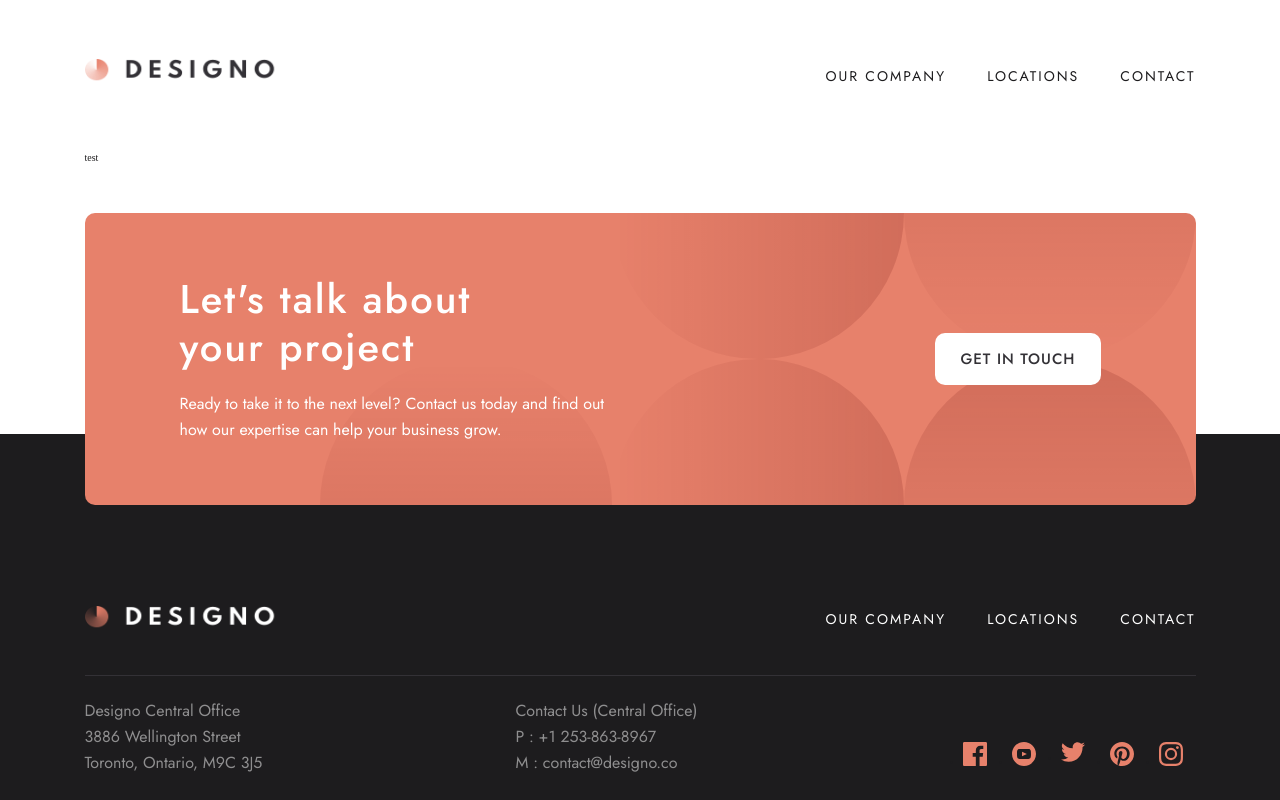
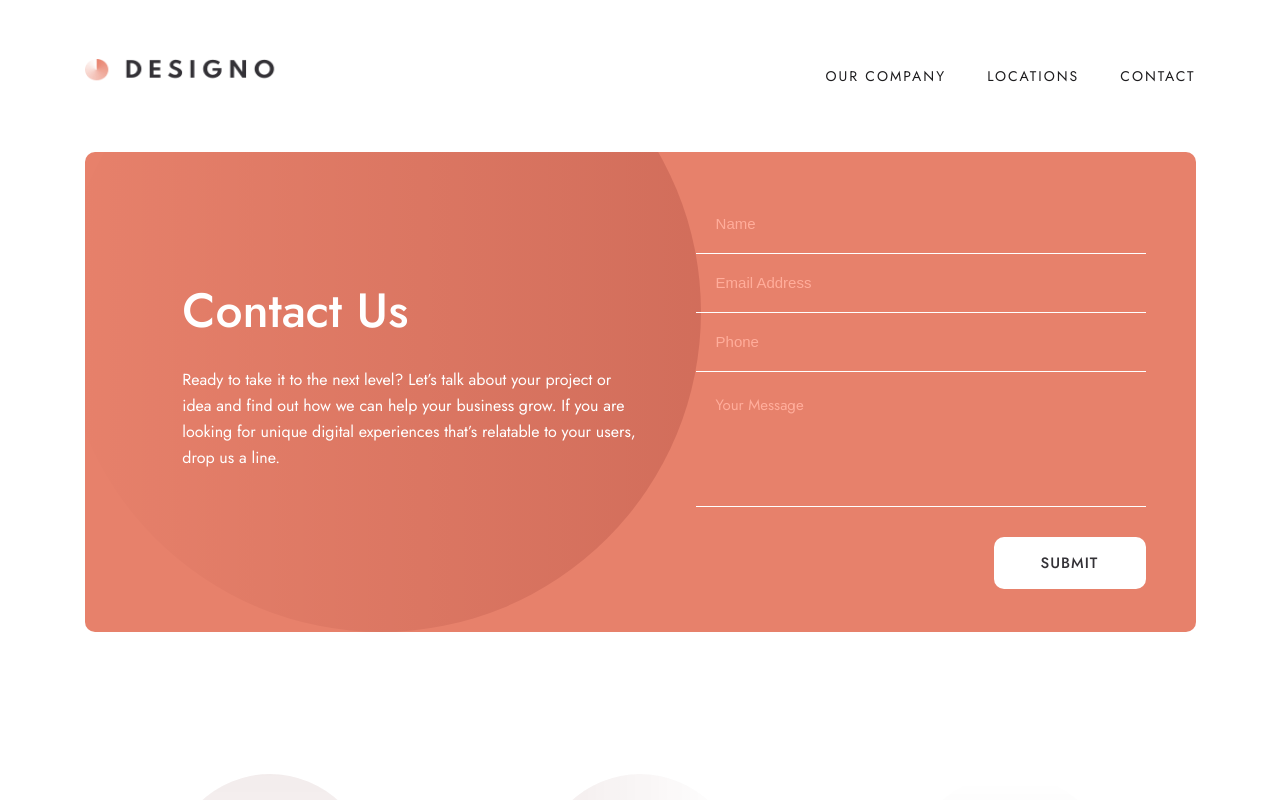
Before and after one commit to qjerap/designo, a React (Create React App) app: page /contact in a window 1280 px wide. Shown: the top 800 px of the page. Built offline with nearby package versions, Linux system fonts and the light colour scheme.

Commit message:
working on location page

```diff
--- a/src/components/Button/button.scss
+++ b/src/components/Button/button.scss
@@ -8,6 +8,7 @@
   line-height: 2.2rem;
   letter-spacing: 1px;
   color: var(--colorDarkGrey);
+  min-width: 15.2rem;
   width: fit-content;
   padding: 1.5rem 2.5rem;
   border-radius: 1rem;
--- a/src/pages/About/hero.scss
+++ b/src/pages/About/hero.scss
@@ -3,7 +3,10 @@
 .about__hero {
   width: 100%;
   height: 48rem;
-  background-color: var(--colorPeach);
+  background: var(--colorPeach)
+    url(./assets/desktop/bg-pattern-hero-about-desktop.svg) no-repeat;
+  background-position: -5% bottom;
+  background-size: auto;
   color: var(--colorWhite);
   border-radius: 1rem;
   display: flex;
@@ -15,10 +18,17 @@
   @include respond(tab-port) {
     flex-direction: column-reverse;
     height: 68.9rem;
+
+    &--flex-reverse {
+      flex-direction: column;
+      padding: 5rem 0;
+      height: fit-content;
+    }
   }
 
   @include respond(phone) {
     border-radius: 0;
+    margin-bottom: 0;
   }
 
   &__content-container {
@@ -27,10 +37,6 @@
     display: flex;
     justify-content: flex-end;
     align-items: center;
-    background: url(./assets/desktop/bg-pattern-hero-about-desktop.svg)
-      no-repeat;
-    background-position: bottom;
-    background-size: cover;
 
     @include respond(tab-port) {
       width: 100%;
--- a/src/pages/About/info.scss
+++ b/src/pages/About/info.scss
@@ -11,11 +11,15 @@
   margin: 6.4rem 0;
 
   @include respond(tab-port) {
-    height: 68.9rem;
+    height: 78.9rem;
   }
 
   @include respond(phone) {
     border-radius: 0;
+    margin: 0;
+    height: 86rem;
+
+
   }
 
   &__content-container {
@@ -41,6 +45,11 @@
     @include respond(tab-port) {
       width: 80%;
     }
+
+    @include respond(phone) {
+      // height: 100rem;
+    }
+
 
     h2 {
       color: var(--colorPeach);
--- /dev/null
+++ b/src/pages/Contact/form.js
@@ -0,0 +1,32 @@
+import React from "react";
+import Button from "../../components/Button"
+import "./form.scss";
+
+const Form = () => {
+  return (
+    <div className="about__hero about__hero--flex-reverse">
+      <div className="about__hero__content-container">
+        <div className="about__hero__content">
+          <h1>Contact Us</h1>
+          <p>
+            Ready to take it to the next level? Let’s talk about your project or
+            idea and find out how we can help your business grow. If you are
+            looking for unique digital experiences that’s relatable to your
+            users, drop us a line.
+          </p>
+        </div>
+      </div>
+      <div className="contact__form">
+        <form action="#">
+            <input type="text" placeholder="Name"/>
+            <input type="email" placeholder="Email Address"/>
+            <input type="phone" placeholder="Phone"/>
+            <textarea cols="30" rows="7" placeholder="Your Message"></textarea>
+        </form>
+        <Button text="submit" />
+      </div>
+    </div>
+  );
+};
+
+export default Form;
--- /dev/null
+++ b/src/pages/Contact/form.scss
@@ -0,0 +1,52 @@
+@import "../../styles//abstracts/mixins";
+
+.contact__form {
+  width: 45%;
+  height: 100%;
+  display: flex;
+  flex-direction: column;
+  justify-content: center;
+  align-items: flex-end;
+  padding-right: 5rem;
+
+
+
+  @include respond(tab-port) {
+    width: 80%;
+    padding-right: 0;
+  }
+
+  @include respond(phone) {
+    align-items: center;
+  }
+
+
+
+  form {
+    height: 65%;
+    width: 100%;
+    display: flex;
+    flex-direction: column;
+    justify-content: space-between;
+    margin-bottom: 3rem;
+
+    textarea,
+    input {
+      padding: 2rem;
+      background-color: transparent;
+      color: white;
+      border-bottom: 1px solid var(--colorWhite);
+      font-weight: 300;
+    }
+
+    textarea::placeholder,
+    input::placeholder {
+      color: var(--colorLightPeach);
+      font-size: 1.5rem;
+    }
+
+    textarea {
+      resize: none;
+    }
+  }
+}
--- a/src/pages/Contact/index.js
+++ b/src/pages/Contact/index.js
@@ -1,12 +1,15 @@
-import React from 'react';
+import React from "react";
 import "./contact.scss";
+import Locations from "../../components/Locations";
+import Form from "./form";
 
 const Contact = () => {
-    return (
-        <section className="page__contact wrapper">
-            <div className="test">test</div>
-        </section>
-    )
-}
+  return (
+    <section className="page__contact wrapper">
+      <Form />
+      <Locations />
+    </section>
+  );
+};
 
 export default Contact;
--- /dev/null
+++ b/src/pages/Locations/findUs.js
@@ -0,0 +1,18 @@
+import React from 'react';
+import "./findUs.scss";
+
+import MapCanada from "./assets/desktop/image-map-canada.png"
+
+const FindUs = () => {
+
+    return (
+        <div id="canada" className="find-us wrapper">
+            <div className="find-us__info"></div>
+            <div className="find-us__map">
+                <img src={MapCanada} alt="our location in Canada"/>
+            </div>
+        </div>
+    )
+};
+
+export default FindUs;
--- /dev/null
+++ b/src/pages/Locations/findUs.scss
@@ -0,0 +1,35 @@
+.find-us {
+  width: 100%;
+  height: 32.6rem;
+  display: flex;
+  justify-content: space-between;
+  margin: 3.2rem 0;
+
+  &:nth-of-type(even) {
+      flex-direction: row-reverse;
+  }
+
+  &__info,
+  &__map {
+    border-radius: 1rem;
+  }
+
+  &__info {
+    width: 65%;
+    height: 100%;
+    background-color: lighten($color: #ffad9b, $amount: 15%);
+  }
+
+  &__map {
+    width: calc(35% - 3rem);
+    height: 100%;
+    background-color: red;
+    overflow: hidden;
+
+    img {
+      height: 100%;
+      width: 100%;
+      object-fit: cover;
+    }
+  }
+}
--- a/src/pages/Locations/index.js
+++ b/src/pages/Locations/index.js
@@ -1,10 +1,13 @@
 import React from 'react';
 import "./locations.scss";
+import FindUs from "./findUs";
 
 const Locations = () => {
     return (
         <section className="page__locations wrapper">
-            <div className="test">test</div>
+            <FindUs />
+            <FindUs />
+            <FindUs />
         </section>
     )
 }
--- a/src/styles/base/_typography.scss
+++ b/src/styles/base/_typography.scss
@@ -4,14 +4,14 @@
 
 p,
 button,
-a {
+a, textarea {
   font-family: "Jost", sans-serif;
   font-weight: 400;
   line-height: 2.6rem;
   color: var(--colorWhite);
 }
 
-p {
+p, textarea, input {
   font-size: 1.6rem;
 }
 
```
Also changed, not shown: 1 other file (tests, documents, lock files or other folders).
